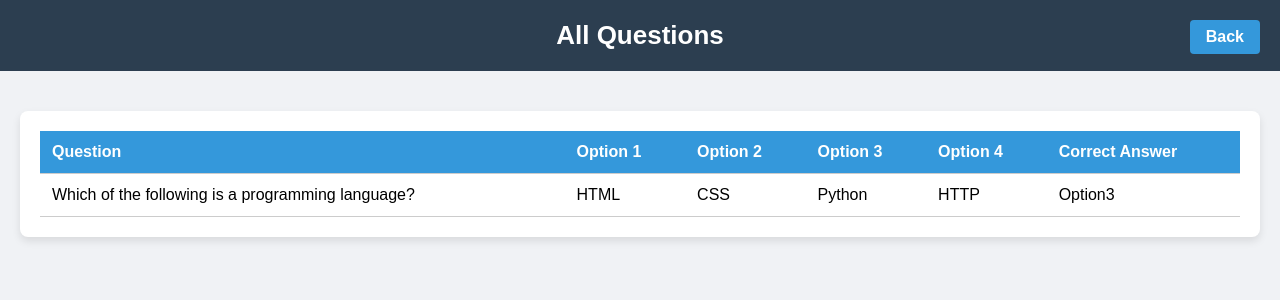
After one commit to Rohini6697/online-examination-portel, a Django app: page /view_questions/ in a window 1280 px wide. The commit adds this page. Shown: the top 300 px of the page. Run offline with Django 5.2, Linux system fonts and the light colour scheme; data comes from the database, SQL or seed files in the repository; both versions use the stored data as it was after the commit.

Commit message:
changes made in admin dashboard

```diff
--- /dev/null
+++ b/Exam_Portel/static/css/admin/view_questions.css
@@ -0,0 +1,74 @@
+/* General body styling */
+body {
+    font-family: Arial, sans-serif;
+    background-color: #f0f2f5;
+    margin: 0;
+    padding: 0;
+}
+
+/* Header styling */
+header {
+    background-color: #2c3e50;
+    color: white;
+    padding: 20px;
+    text-align: center;
+    position: relative;
+}
+
+header h1 {
+    margin: 0;
+    font-size: 26px;
+}
+
+/* Back button in header */
+.back-btn {
+    position: absolute;
+    right: 20px;
+    top: 20px;
+    padding: 8px 16px;
+    background-color: #3498db;
+    color: white;
+    text-decoration: none;
+    border-radius: 4px;
+    font-weight: bold;
+}
+
+.back-btn:hover {
+    background-color: #2980b9;
+}
+
+/* Table container */
+.table-container {
+    max-width: 1200px;
+    margin: 40px auto;
+    background-color: white;
+    padding: 20px;
+    border-radius: 8px;
+    box-shadow: 0 4px 8px rgba(0,0,0,0.1);
+    overflow-x: auto;
+}
+
+/* Table styling */
+table {
+    width: 100%;
+    border-collapse: collapse;
+}
+
+table th, table td {
+    padding: 12px;
+    border-bottom: 1px solid #ccc;
+    text-align: left;
+}
+
+table th {
+    background-color: #3498db;
+    color: white;
+}
+
+tr:nth-child(even) {
+    background-color: #f9f9f9;
+}
+
+tr:hover {
+    background-color: #e8f0fe;
+}
--- a/Exam_Portel/templates/admin/add_questions.html
+++ b/Exam_Portel/templates/admin/add_questions.html
@@ -15,6 +15,9 @@
 
 <div class="form-container">
     <form method="post">
+        {% if message %}
+            {{message}}
+        {% endif %}
         {% csrf_token %}
         <label for="question_text">Question:</label>
         <input type="text" id="question_text" name="question_text" required>
--- a/Exam_Portel/templates/admin/admin_dashboard.html
+++ b/Exam_Portel/templates/admin/admin_dashboard.html
@@ -25,6 +25,12 @@
         <p>Check quiz scores of all students.</p>
         <a href="{% url 'candidate_score' %}">View</a>
     </div>
+
+    <div class="card">
+        <h2>View Questions</h2>
+        <p>See all questions and their correct answers.</p>
+        <a href="{% url 'view_questions' %}">View</a>
+    </div>
 </div>
 
 </body>
--- /dev/null
+++ b/Exam_Portel/templates/admin/view_questions.html
@@ -0,0 +1,44 @@
+{% load static %}
+<!DOCTYPE html>
+<html lang="en">
+<head>
+    <meta charset="UTF-8">
+    <title>All Questions</title>
+    <link rel="stylesheet" href="{% static 'css/admin/view_questions.css' %}">
+</head>
+<body>
+
+<header>
+    <h1>All Questions</h1>
+    <a href="{% url 'admin_dashboard' %}" class="back-btn">Back</a>
+</header>
+
+<div class="table-container">
+    <table>
+        <thead>
+            <tr>
+                <th>Question</th>
+                <th>Option 1</th>
+                <th>Option 2</th>
+                <th>Option 3</th>
+                <th>Option 4</th>
+                <th>Correct Answer</th>
+            </tr>
+        </thead>
+        <tbody>
+            {% for q in questions %}
+            <tr>
+                <td>{{ q.question_text }}</td>
+                <td>{{ q.option1 }}</td>
+                <td>{{ q.option2 }}</td>
+                <td>{{ q.option3 }}</td>
+                <td>{{ q.option4 }}</td>
+                <td>{{ q.correct_answer|capfirst }}</td>
+            </tr>
+            {% endfor %}
+        </tbody>
+    </table>
+</div>
+
+</body>
+</html>
--- a/Exam_Portel/urls.py
+++ b/Exam_Portel/urls.py
@@ -11,6 +11,6 @@ urlpatterns = [
     path('questions/',views.questions,name='questions'),
     path('admin_dashboard/',views.admin_dashboard,name='admin_dashboard'),
     path('add_questions/',views.add_questions,name='add_questions'),
-    path('registered_candidates/',views.registered_candidates,name='registered_candidates'),
     path('candidate_score/',views.candidate_score,name='candidate_score'),
+    path('view_questions/',views.view_questions,name='view_questions'),
 ]
--- a/Exam_Portel/views.py
+++ b/Exam_Portel/views.py
@@ -1,4 +1,4 @@
-from .models import Profile
+from .models import Profile, Questions
 from django import forms
 from django.contrib.auth import authenticate, login as auth_login
 
@@ -62,15 +62,29 @@ def admin_dashboard(request):
 
 
 def add_questions(request):
+    message =''
+    if request.method == 'POST':
+        question_text = request.POST.get('question_text')
+        option1 = request.POST.get('option1')
+        option2 = request.POST.get('option2')
+        option3 = request.POST.get('option3')
+        option4 = request.POST.get('option4')
+        correct_answer = request.POST.get('correct_answer')
 
-    return render(request,'admin/add_questions.html')
-
-
-def registered_candidates(request):
-
-    return render(request,'admin/registered_candidates.html')
+        # Questions.objects.create(question_text=question_text,option1=option1,option2=option2,option3=option3,option4=option4,correct_answer=correct_answer)
+        if question_text and option1 and option2 and option3 and option4 and correct_answer:
+            Questions.objects.create(question_text=question_text,option1=option1,option2=option2,option3=option3,option4=option4,correct_answer=correct_answer)
+            message = 'Question added successfully!'
+        else:
+            message = 'Please fill in all fields.'
+    return render(request,'admin/add_questions.html',{'message':message})
 
 
 def candidate_score(request):
 
     return render(request,'admin/candidate_score.html')
+
+def view_questions(request):
+    questions = Questions.objects.all()
+
+    return render(request,'admin/view_questions.html',{'questions':questions})
```
Also changed, not shown: Exam_Portel/static/css/admin/admin_dashboard.css (+35 -12 lines), db.sqlite3.
